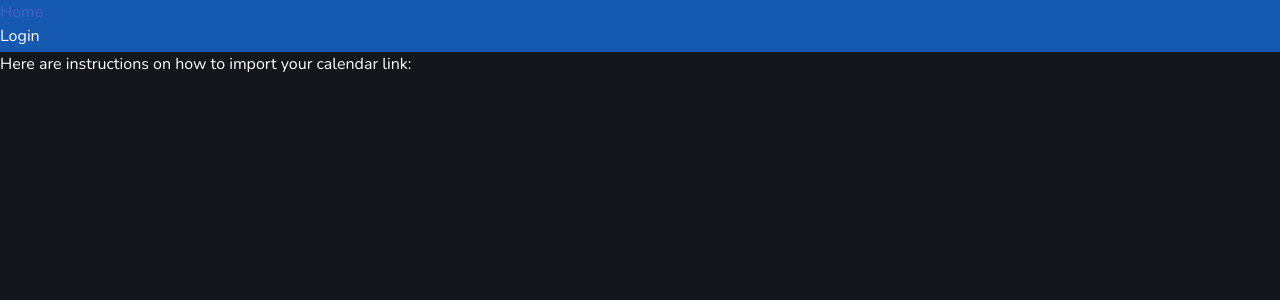
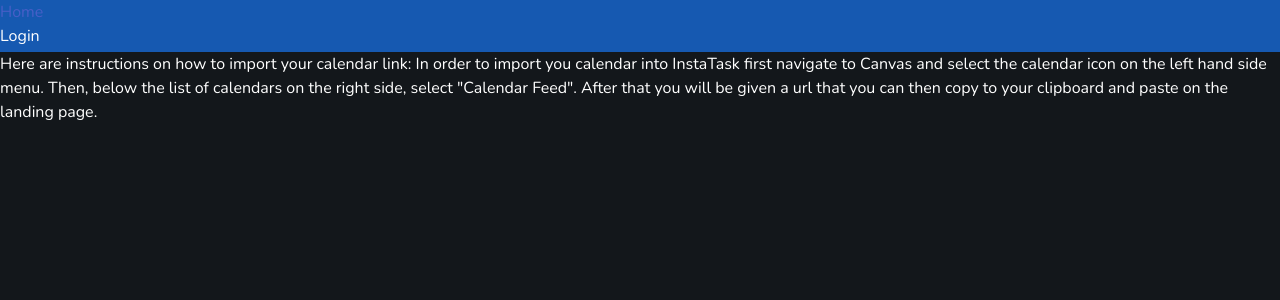
Before and after one commit to daviddecorso/InstaTask, a React (Create React App) app: page /import/help in a window 1280 px wide. Shown: the top 300 px of the page. Built offline with nearby package versions, Linux system fonts and the light colour scheme.

Commit message:
commit on main

```diff
--- a/src/components/ImportHelp.js
+++ b/src/components/ImportHelp.js
@@ -3,7 +3,11 @@
 function ImportHelp() {
   return (
     <div>
-      <p>Here are instructions on how to import your calendar link:</p>
+      <p>Here are instructions on how to import your calendar link:
+        In order to import you calendar into InstaTask first navigate to Canvas and select the calendar icon on the left hand side menu.
+        Then, below the list of calendars on the right side, select "Calendar Feed". After that you will be given a url that you can then copy
+        to your clipboard and paste on the landing page.
+      </p>
     </div>
   );
 }
```
